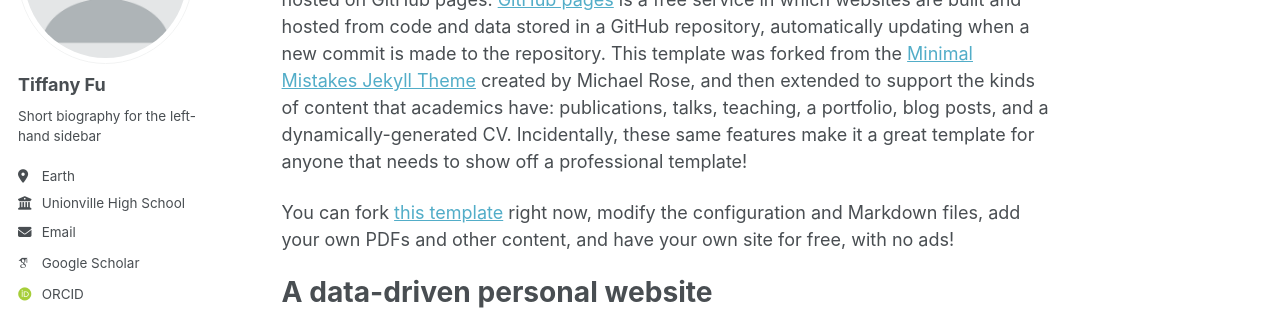
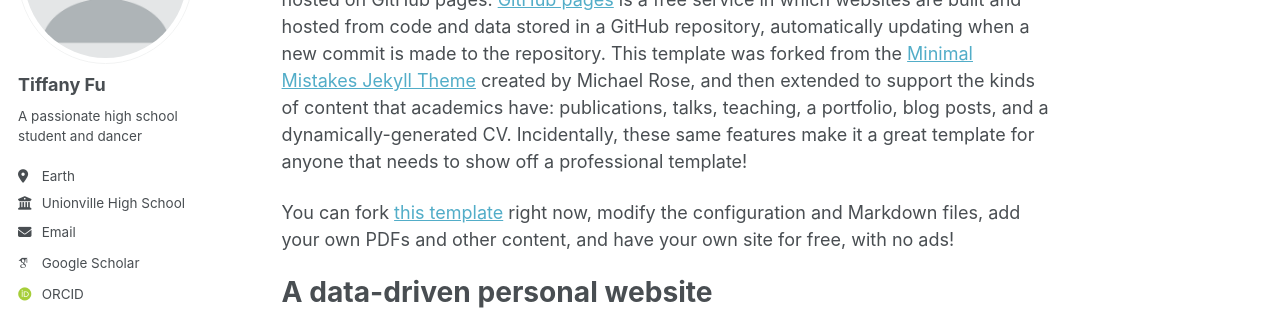
Before and after one commit to TiffanyJTFu/TiffanyFu, a Jekyll site: the page built from _pages/about.md, in a window 1280 px wide. Shown: the part 210-520 px from the top of the page. Built offline with Jekyll 4.4.1, drawn with Linux system fonts in a browser that asks for light colours; some web fonts are replaced; a script that is not in the unit is left out.

Commit message:
Update _config.yml

```diff
--- a/_config.yml
+++ b/_config.yml
@@ -25,7 +25,7 @@ author:
   avatar           : "profile.png"
   name             : "Tiffany Fu"
   pronouns         : # example: "she/her"
-  bio              : "Short biography for the left-hand sidebar"
+  bio              : "A passionate high school student and dancer"
   location         : "Earth"
   employer         : "Unionville High School"
   uri              : # URL
```
